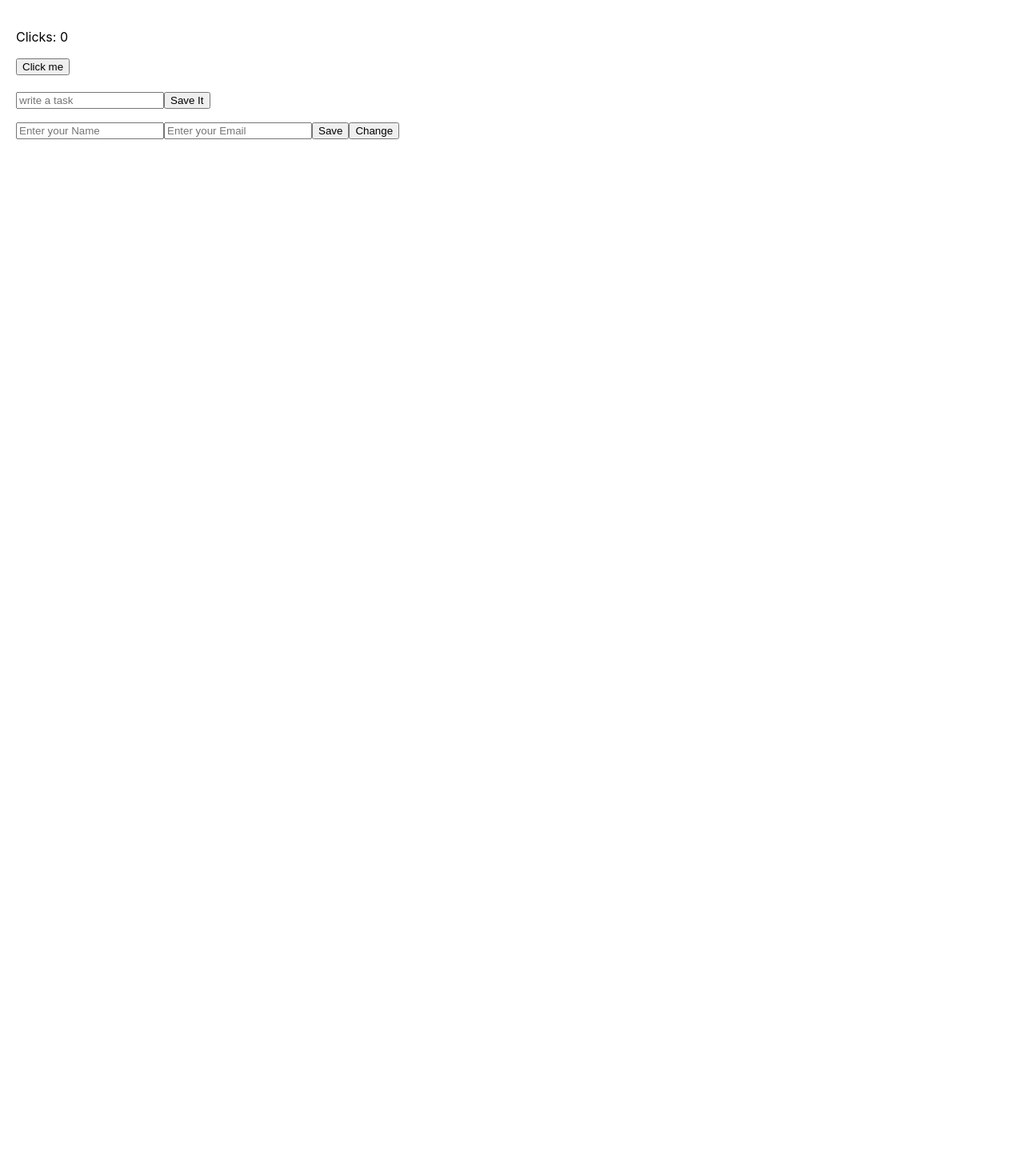
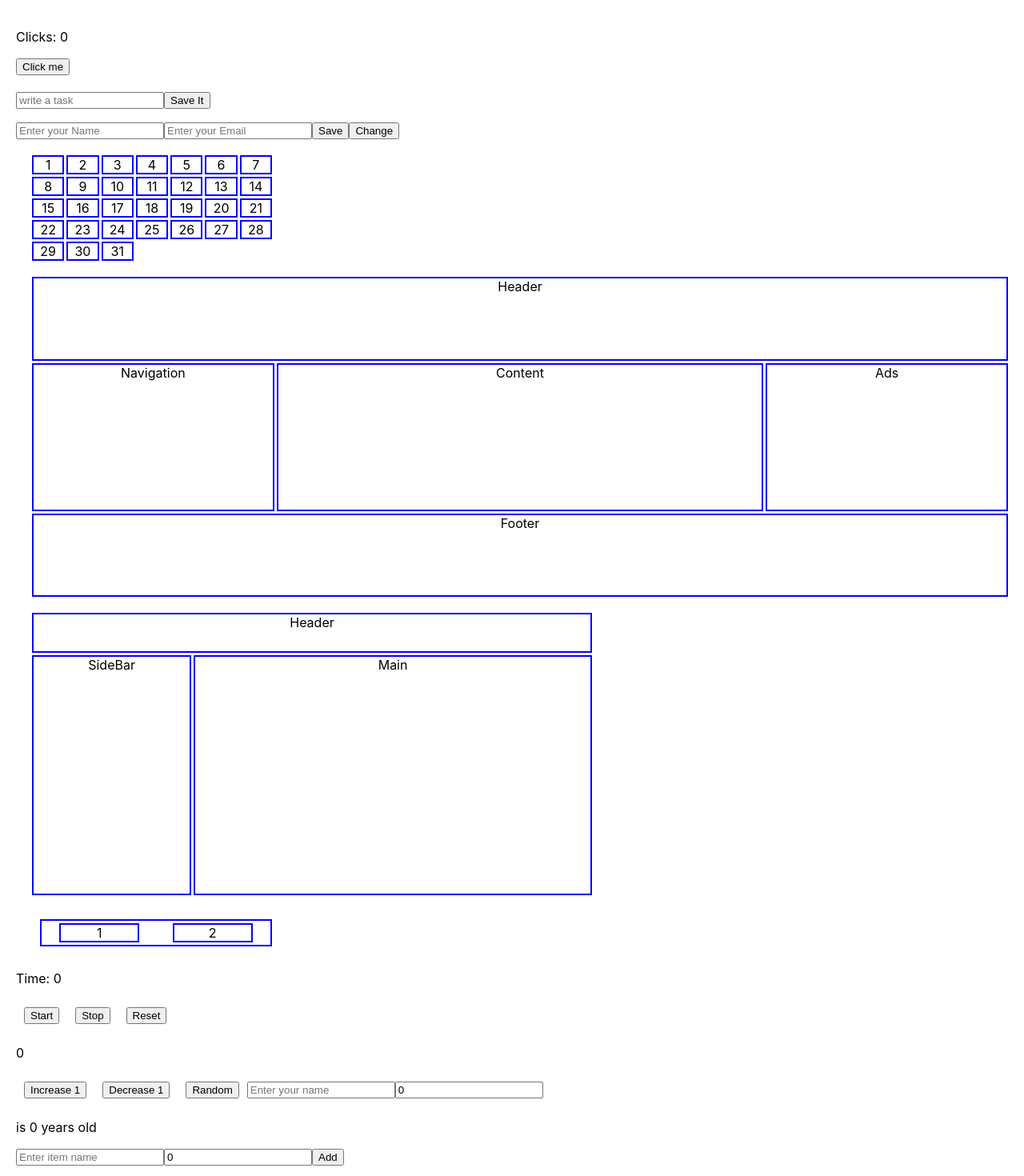
Before and after one commit to 7toR-web/react, a React (Create React App) app: page / in a window 1280 px wide. Shown: the top 1470 px of the page at 80% size. Before the commit the page ends 800 px from the top, so only its background shows below. Built offline with nearby package versions, Linux system fonts and the light colour scheme.

Commit message:
good instances using state and handlers

```diff
--- a/src/App.css
+++ /dev/null
@@ -1,4 +0,0 @@
-body {
-  padding-left: 20px;
-  padding-top: 20px;
-}
--- /dev/null
+++ b/src/App.module.css
@@ -0,0 +1,106 @@
+body {
+    padding-left: 20px;
+    padding-top: 20px;
+}
+
+.calendar {
+    display: grid;
+    width: 300px;
+    margin: 20px;
+    gap: 3px;
+    grid-template-columns: repeat(7, 1fr);
+}
+
+.calendar > div {
+    border: 2px solid blue;
+    text-align: center;
+}
+
+.try {
+    display: grid;
+    grid-template-columns: repeat(4, 1fr);
+    margin: 20px;
+    gap: 3px;
+    height: 400px;
+}
+
+.try > div {
+    border: 2px solid blue;
+    text-align: center;
+}
+
+.header {
+    grid-row: 1;
+    grid-column: 1/-1;
+}
+
+.navigation {
+    grid-row: 2/4;
+    grid-column: 1/2;
+}
+
+.content {
+  grid-row: 2/4;
+  grid-column: 2/4;
+}
+
+.ads {
+  grid-row: 2/4;
+  grid-column: 4/5;
+}
+
+.footer {
+    grid-row: 4;
+    grid-column: 1/-1;
+}
+
+.firstLoyaut {
+  display: grid;
+  grid-template-columns: 2fr 5fr;
+  grid-template-rows: 50px 300px;
+  grid-template-areas: 'header header'
+  'sideBar main';
+  margin: 20px;
+  width: 700px;
+  gap: 3px;
+}
+
+.firstLoyaut > div {
+  border: 2px solid blue;
+  text-align: center;
+}
+
+.firstHeader {
+  /* grid-column: 2;
+  grid-row: 1; */
+  grid-area: header;
+}
+
+.firstSideBar {
+  /* grid-column: 1;
+  grid-row: 2; */
+  grid-area: sideBar;
+}
+
+.firstMain {
+  /* grid-column: 2;
+  grid-row: 2; */
+  grid-area: main;
+}
+
+.alignment {
+  display: grid;
+  width: 280px;
+  border: 2px solid blue;
+  grid-template-columns: 100px 100px;
+  margin: 30px;
+  gap: 3px;
+  padding: 3px;
+  justify-content: space-around;
+  /* justify-items: center; */
+}
+
+.alignment > div {
+  border: 2px solid blue;
+  text-align: center;
+}
--- a/src/App.tsx
+++ b/src/App.tsx
@@ -1,5 +1,5 @@
 import React from 'react'
-import './App.css'
+import css from './App.module.css'
 import { Profile } from './describingUI/passing props'
 import { FirstText } from './describingUI/firstComponent'
 import { PackingList } from './describingUI/conditionlyRendering'
@@ -25,6 +25,10 @@ import { ReverseList } from './addingInteractivity/updatingArraysInState/index'
 import { ClickCounter } from './additionalTasks'
 import { ToDoList } from './additionalTasks'
 import { WorkForm } from './additionalTasks/index'
+import { SimpleTimer } from './additionalTasks'
+import { StateCounter } from './additionalTasks'
+import { StateFormUpdate } from './additionalTasks'
+import { Groceries } from './additionalTasks'
 
 function App() {
     return (
@@ -57,6 +61,31 @@ function App() {
             <br />
             <ToDoList />
             <WorkForm />
+            <div className={css.calendar}>
+                {Array.from({ length: 31 }).map((item, index) => {
+                    return <div key={index}>{index + 1}</div>
+                })}
+            </div>
+            <div className={css.try}>
+                <div className={css.header}>Header</div>
+                <div className={css.navigation}>Navigation</div>
+                <div className={css.content}>Content</div>
+                <div className={css.ads}>Ads</div>
+                <div className={css.footer}>Footer</div>
+            </div>
+            <div className={css.firstLoyaut}>
+              <div className={css.firstHeader}>Header</div>
+              <div className={css.firstSideBar}>SideBar</div>
+              <div className={css.firstMain}>Main</div>
+            </div>
+            <div className={css.alignment}>
+              <div>1</div>
+              <div>2</div>
+            </div>
+            <SimpleTimer />
+            <StateCounter />
+            <StateFormUpdate />
+            <Groceries />
         </>
     )
 }
--- a/src/additionalTasks/index.tsx
+++ b/src/additionalTasks/index.tsx
@@ -1,6 +1,7 @@
 import css from './additionalTasks.module.css'
 import { useState } from 'react'
 import { useImmer } from 'use-immer'
+import { v4 as uuidv4 } from 'uuid'
 
 const ClickCounter = () => {
     const [counter, setCounter] = useState<number>(0)
@@ -156,3 +157,201 @@ const WorkForm = () => {
 }
 
 export { WorkForm }
+
+const SimpleTimer = () => {
+    const [time, setTime] = useState<number>(0)
+    const [intervalId, setIntervalId] = useState<number | null>(null)
+
+    const handleStartClick = (): void => {
+        if (intervalId === null) {
+            const interval = window.setInterval(() => {
+                setTime(prev => prev + 1)
+            }, 1000)
+            setIntervalId(interval)
+        }
+    }
+
+    const handleStopClick = (): void => {
+        if (intervalId !== null) {
+            clearInterval(intervalId)
+            setIntervalId(null)
+        }
+    }
+
+    const handleResetClick = (): void => {
+        setTime(0)
+    }
+
+    return (
+        <>
+            <p>Time: {time}</p>
+            <button onClick={handleStartClick} style={{ margin: '10px' }}>
+                Start
+            </button>
+            <button onClick={handleStopClick} style={{ margin: '10px' }}>
+                Stop
+            </button>
+            <button onClick={handleResetClick} style={{ margin: '10px' }}>
+                Reset
+            </button>
+        </>
+    )
+}
+
+export { SimpleTimer }
+
+const StateCounter = () => {
+    const [gameState, setGameState] = useState<number>(0)
+    const handleIncrease = () => setGameState(prevState => prevState + 1)
+    const handleDecrease = () => setGameState(prevState => prevState - 1)
+    const handleRandom = () => {
+        const randomNum = Math.floor(Math.random() * 10) + 1
+        setGameState(prevState => prevState + randomNum)
+    }
+
+    return (
+        <>
+            <p>{gameState}</p>
+            <button onClick={handleIncrease} style={{ margin: '10px' }}>
+                Increase 1
+            </button>
+            <button onClick={handleDecrease} style={{ margin: '10px' }}>
+                Decrease 1
+            </button>
+            <button onClick={handleRandom} style={{ margin: '10px' }}>
+                Random
+            </button>
+        </>
+    )
+}
+
+export { StateCounter }
+
+const StateForm = () => {
+    const [person, setPerson] = useState<{ name: string; age: number }>({
+        name: '',
+        age: 0,
+    })
+
+    return (
+        <>
+            <input
+                placeholder='Enter your name'
+                onChange={e => setPerson({ ...person, name: e.target.value })}
+                value={person.name}
+            />
+            <input
+                placeholder='Enter your age'
+                onChange={e =>
+                    setPerson({ ...person, age: Number(e.target.value) })
+                }
+                value={person.age}
+            />
+            <p>
+                {person.name} is {person.age} years old
+            </p>
+        </>
+    )
+}
+
+export { StateForm as StateFormUpdate }
+
+const Groceries = () => {
+    const [itemsList, setItemsList] = useState<
+        { id: string; name: string; quanity: number }[]
+    >([])
+    const [currentItem, setCurrentItem] = useState<{
+        name: string
+        quanity: number
+        id: string
+    }>({ name: '', quanity: 0, id: '' })
+    const [editingItem, setEditingItem] = useState<string | undefined>()
+
+    const handleChanges = (id: string) => {
+        document.getElementById('quanityInput')?.focus()
+        const itemToChange = itemsList.find(item => item.id === id)
+        if (itemToChange) {
+            setCurrentItem({ ...itemToChange })
+            setEditingItem(id)
+        }
+    }
+    const handleDelete = (id: string) => {
+        const newItemsList = itemsList.filter(item => item.id !== id)
+        setItemsList(newItemsList)
+    }
+    const handleAddClick = (e: React.MouseEvent<HTMLButtonElement>) => {
+        if (!currentItem.name.trim() || currentItem.quanity <= 0) {
+            alert('Enter valid data!')
+            return
+        }
+        if (editingItem) {
+            setItemsList(
+                itemsList.map(item =>
+                    item.id === editingItem ? { ...currentItem } : item
+                )
+            )
+            setEditingItem(undefined)
+        } else {
+            setItemsList([...itemsList, { ...currentItem, id: uuidv4() }])
+        }
+        setCurrentItem({ name: '', quanity: 0, id: '' })
+    }
+    const handleCurrentItemName = (e: React.ChangeEvent<HTMLInputElement>) => {
+        setCurrentItem({
+            ...currentItem,
+            name: e.target.value,
+        })
+    }
+    const handleCurrentItemQuanity = (
+        e: React.ChangeEvent<HTMLInputElement>
+    ) => {
+        setCurrentItem({
+            ...currentItem,
+            quanity: Number(e.target.value),
+        })
+    }
+
+    return (
+        <>
+            <input
+                placeholder='Enter item name'
+                onChange={handleCurrentItemName}
+                value={currentItem.name}
+                id='nameInput'
+            />
+            <input
+                placeholder='Enter item quantity'
+                onChange={handleCurrentItemQuanity}
+                value={currentItem.quanity}
+                id='quanityInput'
+            />
+            <button onClick={handleAddClick} id='addButton'>
+                {editingItem ? 'Save' : 'Add'}
+            </button>
+            <ul>
+                {itemsList.map((item, index) => {
+                    return (
+                        <li key={item.id}>
+                            {item.name}: {item.quanity}
+                            <button
+                                style={{ marginLeft: '10px' }}
+                                onClick={() => handleChanges(item.id)}
+                                id='changeButton'
+                            >
+                                Change
+                            </button>
+                            <button
+                                style={{ marginLeft: '10px' }}
+                                onClick={() => handleDelete(item.id)}
+                                id='deleteButton'
+                            >
+                                Delete
+                            </button>
+                        </li>
+                    )
+                })}
+            </ul>
+        </>
+    )
+}
+export { Groceries }
```
Also changed, not shown: package.json (+5 -2 lines), 1 other file (tests, documents, lock files or other folders).
